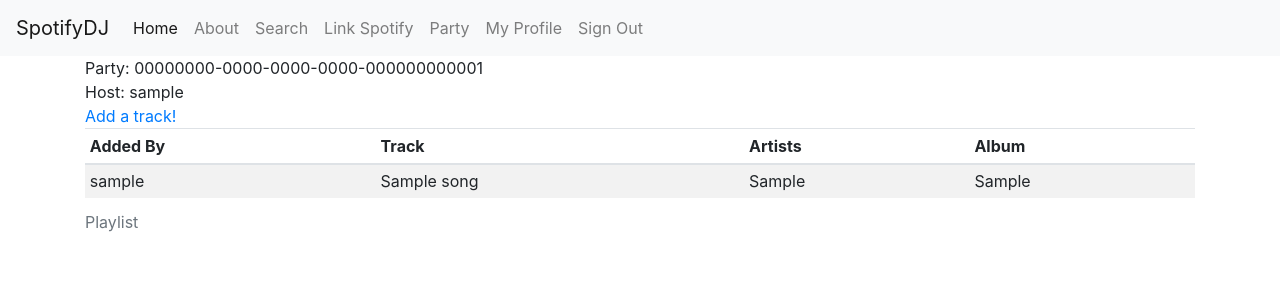
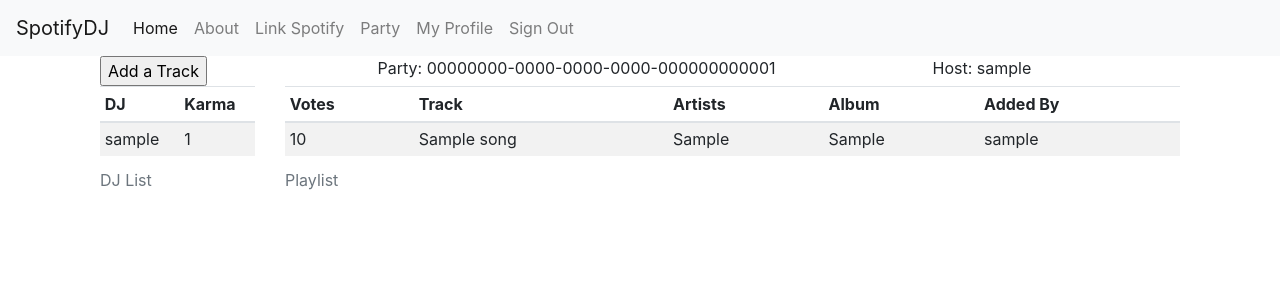
Before and after one commit to SpenserPorter/SpotifyDJ, a Django app: page /party/00000000-0000-0000-0000-000000000001/ in a window 1280 px wide. Shown: the top 300 px of the page. Run offline with Django 3.2, Linux system fonts and the light colour scheme; a user stored in the database is signed in; tables that the repository leaves empty hold one stand-in row (values such as "Sample post"); some libraries are stand-ins or nearby versions.

Commit message:
Playlist/party model working, adding playback functionality

```diff
--- a/api/forms.py
+++ b/api/forms.py
@@ -7,7 +7,7 @@ class AddTrack(forms.Form):
     AddTrack = forms.BooleanField(required=False)
 
 class JoinParty(forms.Form):
-    party_id = forms.CharField()
+    party_id = forms.UUIDField(required=True)
 
 class NewParty(forms.Form):
     new_party = forms.BooleanField(widget=forms.HiddenInput(), required=False, initial=True)
--- a/api/models.py
+++ b/api/models.py
@@ -25,15 +25,31 @@ class Song(models.Model):
     name = models.CharField(max_length=255)
     artist = models.CharField(max_length=255)
     album = models.CharField(max_length=255)
-    added_by = models.ForeignKey(User, on_delete=models.CASCADE)
+    added_by = models.ForeignKey(User, on_delete=models.CASCADE, related_name='songs')
     playlist = models.ForeignKey(Playlist, on_delete=models.CASCADE, related_name='songs')
+    created_at = models.DateTimeField(auto_now_add=True)
+    score = models.IntegerField(default=0)
 
     @classmethod
     def create(cls, uri, name, artist, album, added_by, playlist):
         return cls(uri=uri, name=name, artist=artist, album=album, added_by=added_by, playlist=playlist)
 
+    def modify_score(self, amount):
+        self.score += amount
+        self.save()
+        return self.score
+
     def __str__(self):
         return self.name
+
+class Vote(models.Model):
+    user = models.ForeignKey(User, on_delete=models.CASCADE, related_name='voted_songs')
+    song = models.ForeignKey(Song, on_delete=models.CASCADE, related_name='voted')
+    vote = models.BooleanField()
+
+    @classmethod
+    def create(cls, user, song, vote):
+        return cls(user=user, song=song, vote=vote)
 
 class UserToken(models.Model):
     user = models.ForeignKey(User, on_delete=models.CASCADE)
--- a/api/spotify.py
+++ b/api/spotify.py
@@ -61,7 +61,7 @@ class SpotifyAPI(object):
 
     def play_tracks(self, uris, device_id=None, **kwargs):
         if device_id:
-            params = {'device_id':device_id}
+            params = {'device_id': device_id}
             query_params = self.prepare_params(params)
         else:
             query_params = ''
@@ -73,7 +73,6 @@ class SpotifyAPI(object):
         else:
             track_uri = self.prepare_uri(uris, type='track')
             track_uri_list = [track_uri]
-
         payload = {
             'uris': track_uri_list
         }
--- a/api/templates/api/party.html
+++ b/api/templates/api/party.html
@@ -14,15 +14,57 @@
 
     {% endif %}
     {% if party_id %}
-        Party: {{party_id}} <br>
-        Host: {{party_host}} <br>
-        <a href="{% url "search" party_id %}"> Add a track! </a>
+
+    <div class="container">
+        <div class="row">
+            <div class="col">
+            <form action="{% url "search" party_id %}" method="POST">
+                {% csrf_token %}
+                <input type='submit' name='Add' value='Add a Track'></input>
+            </form>
+            </div>
+            <div class="col-6">
+                Party: {{party_id}}
+            </div>
+            <div class="col">
+                Host: {{party_host}}
+            </div>
+        </div>
+        <div class="row">
+            <div class="col-sm-2">
+                <table class="table table-striped table-sm">
+                    <caption>DJ List</caption>
+                    <thead>
+                        <tr>
+                            <th scope="col">
+                                DJ
+                            </th>
+                            <th scope="col">
+                                Karma
+                            </th>
+                        </tr>
+                    </thead>
+                    <tbody>
+                    {% for user in user_list %}
+                        <tr>
+                            <td>
+                                {{user}}
+                            </td>
+                            <td>
+                                {{user.karma}}
+                            </td>
+                        </tr>
+                    {% endfor %}
+                    </tbody>
+                </table>
+            </div>
+        <div class="col-sm">
         <table class="table table-striped table-sm">
             <caption>Playlist</caption>
             <thead>
                 <tr>
-                    <th scope="col">
-                        Added By
+                    <th>
+                        Votes
                     </th>
                     <th scope="col">
                         Track
@@ -33,13 +75,24 @@
                     <th scope="col">
                         Album
                     </th>
+                    <th scope="col">
+                        Added By
+                    </th>
                 </tr>
             </thead>
             <tbody>
-            {% for song in songs_list %}
+            {% for song in song_list %}
                 <tr>
                     <td>
-                        {{song.added_by}}
+                        {% if song in vote_list %}
+                            {{song.score}}
+                        {% else %}
+                            <form action="{% url "vote" party_id song.id %}" method="POST">
+                                {% csrf_token %}
+                                <input type='submit' name='vote' value='Snack'></input>
+                                <input type='submit' name='vote' value='Whack'></input>
+                            </form>
+                        {% endif %}
                     </td>
                     <td>
                         {{song.name}}
@@ -50,8 +103,13 @@
                     <td>
                         {{song.album}}
                     </td>
+                    <td>
+                        {{song.added_by}}
+                    </td>
             {% endfor %}
             </tbody>
         </table>
+    </div>
+</div>
     {% endif %}
 {% endblock %}
--- a/api/urls.py
+++ b/api/urls.py
@@ -7,8 +7,9 @@ urlpatterns = [
     path("authorize/", views.authorize, name="authorize"),
     path("search/", views.search, name="search"),
     path("search/<uuid:party_id>", views.search, name="search"),
-    path("add/<uuid:party_id>/<slug:uri>", views.add, name="add"),
+    path("add/<uuid:party_id>/<slug:uri>", views.add_song_to_party, name="add"),
     path("party/", views.party, name="party"),
     path("party/new/", views.party, name="new_party"),
-    path("party/<uuid:party_id>/", views.party, name="join_party")
+    path("party/<uuid:party_id>/", views.party, name="join_party"),
+    path("party/<uuid:party_id>/<int:song_id>", views.vote, name="vote")
 ]
--- a/api/views.py
+++ b/api/views.py
@@ -1,7 +1,8 @@
 from django.shortcuts import render, redirect, reverse
 from django.http import HttpResponse
-from .models import UserToken, UserGrant, Party, Playlist, Song
+from .models import UserToken, UserGrant, Party, Playlist, Song, Vote
 from .forms import SearchBox, AddTrack, JoinParty, NewParty
+from spotifydj.users.models import User
 from . import oauth2
 from api.spotify import SpotifyAPI
 
@@ -65,18 +66,46 @@ def party(request, party_id=None):
     if party_id:
         listening_party = Party.objects.filter(id=party_id).get()
         playlist = listening_party.playlists.get()
-        songs_list = []
+        song_list = []
+        vote_list = []
+        user_list = []
         if playlist.songs.exists():
-            songs_list = list(playlist.songs.all())
+            song_list = playlist.songs.all().order_by('-score', 'created_at')
+            vote_list = song_list.filter(voted__user=request.user)
+            user_list = User.objects.filter(songs__in=song_list).distinct().order_by('-karma')
         context = {
             'party_id': party_id,
             'party_host': listening_party.host,
             'playlist': playlist,
-            'songs_list': songs_list
+            'song_list': song_list,
+            'vote_list': vote_list,
+            'user_list': user_list
         }
     return render(request, 'api/party.html', context)
 
-def add(request, uri, party_id):
+def vote(request, party_id, song_id):
+    vote = request.POST['vote']
+    if vote == 'Snack':
+        vote = True
+        points = 1
+    elif vote == 'Whack':
+        vote = False
+        points = -1
+    the_party = Party.objects.filter(id=party_id).get()
+    playlist = the_party.playlists.get()
+    song = playlist.songs.filter(id=song_id).get()
+    song.modify_score(points)
+    add_karma_to_user(user=song.added_by, karma_amount=points)
+    cast_vote = Vote.create(request.user, song, vote)
+    cast_vote.save()
+    return redirect(party, party_id=party_id)
+
+def add_karma_to_user(user, karma_amount):
+    user.karma += karma_amount
+    user.save()
+    return user.karma
+
+def add_song_to_party(request, uri, party_id):
     party_obj = Party.objects.filter(id=party_id).get()
     playlist = party_obj.playlists.get()
     spotify = SpotifyAPI(user=request.user, token=UserToken.get_token(request.user))
@@ -92,9 +121,10 @@ def add(request, uri, party_id):
                 song_artist,
                 song_album,
                 song_added_by,
-                playlist
+                playlist,
                 )
     song.save()
+
     return redirect(party, party_id=party_id)
 
 def search(request, query=None, party_id=None):
--- a/spotifydj/templates/base.html
+++ b/spotifydj/templates/base.html
@@ -48,9 +48,6 @@
             </li>
             <li class="nav-item">
               <a class="nav-link" href="{% url 'about' %}">About</a>
-            </li>
-            <li class="nav-item">
-                <a class="nav-link" href="{% url 'search' %}">Search</a>
             </li>
             {% if request.user.is_authenticated %}
             <li class="nav-item">
--- a/spotifydj/users/models.py
+++ b/spotifydj/users/models.py
@@ -1,14 +1,13 @@
 from django.contrib.auth.models import AbstractUser
-from django.db.models import CharField, BooleanField
+from django.db.models import CharField, BooleanField, IntegerField
 from django.urls import reverse
 from django.utils.translation import ugettext_lazy as _
 
 
 class User(AbstractUser):
 
-    # First Name and Last Name do not cover name patterns
-    # around the globe.
     name = CharField(_("Name of User"), blank=True, max_length=255)
+    karma = IntegerField(default=0)
     is_logged_into_spotify = BooleanField(default=False)
 
     def get_absolute_url(self):
```
Also changed, not shown: api/static/css/styles.css (added, +11 -0 lines), api/migrations/0009_songvotes.py (added), api/migrations/0010_auto_20181006_1642.py (added), api/migrations/0011_auto_20181006_1710.py (added), api/migrations/0012_auto_20181006_1755.py (added), api/migrations/0013_auto_20181013_1209.py (added), api/migrations/0014_song_score.py (added), api/migrations/0015_song_created_at.py (added), spotifydj/users/migrations/0003_user_karma.py (added).
